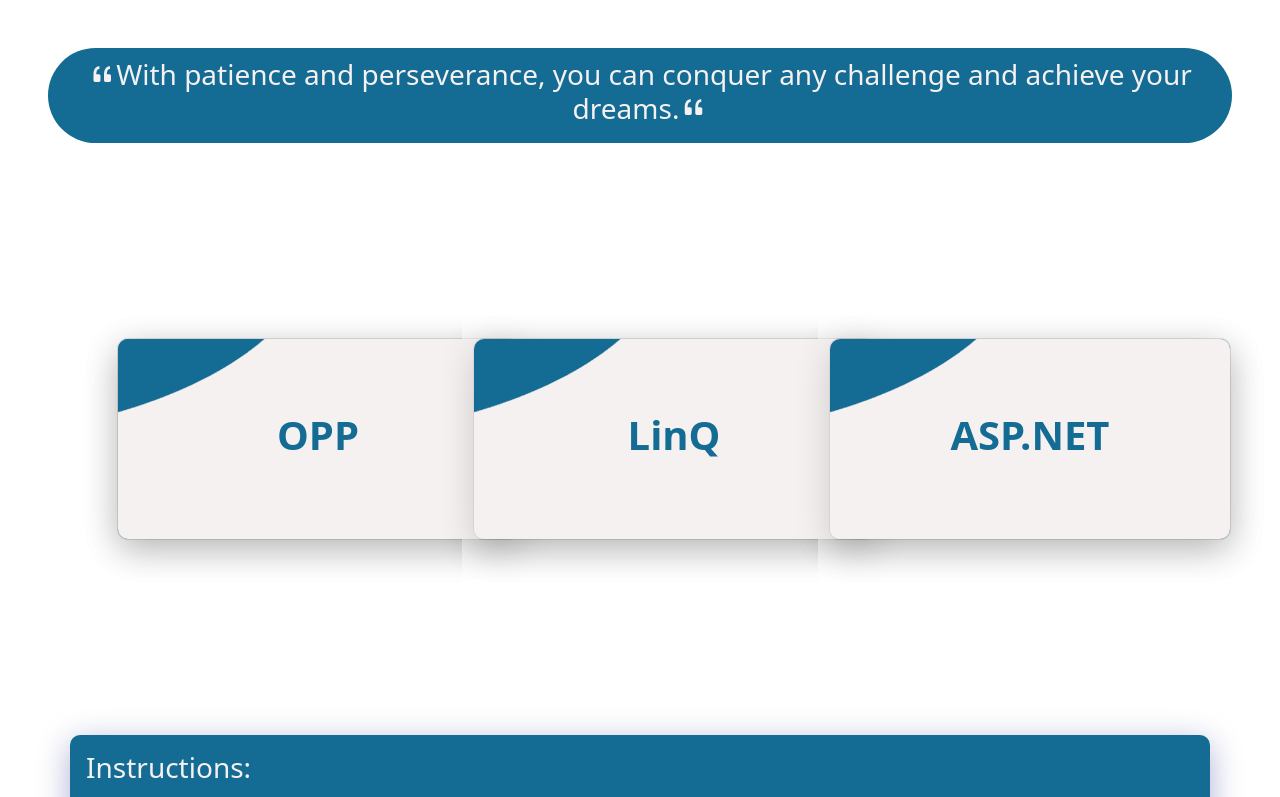
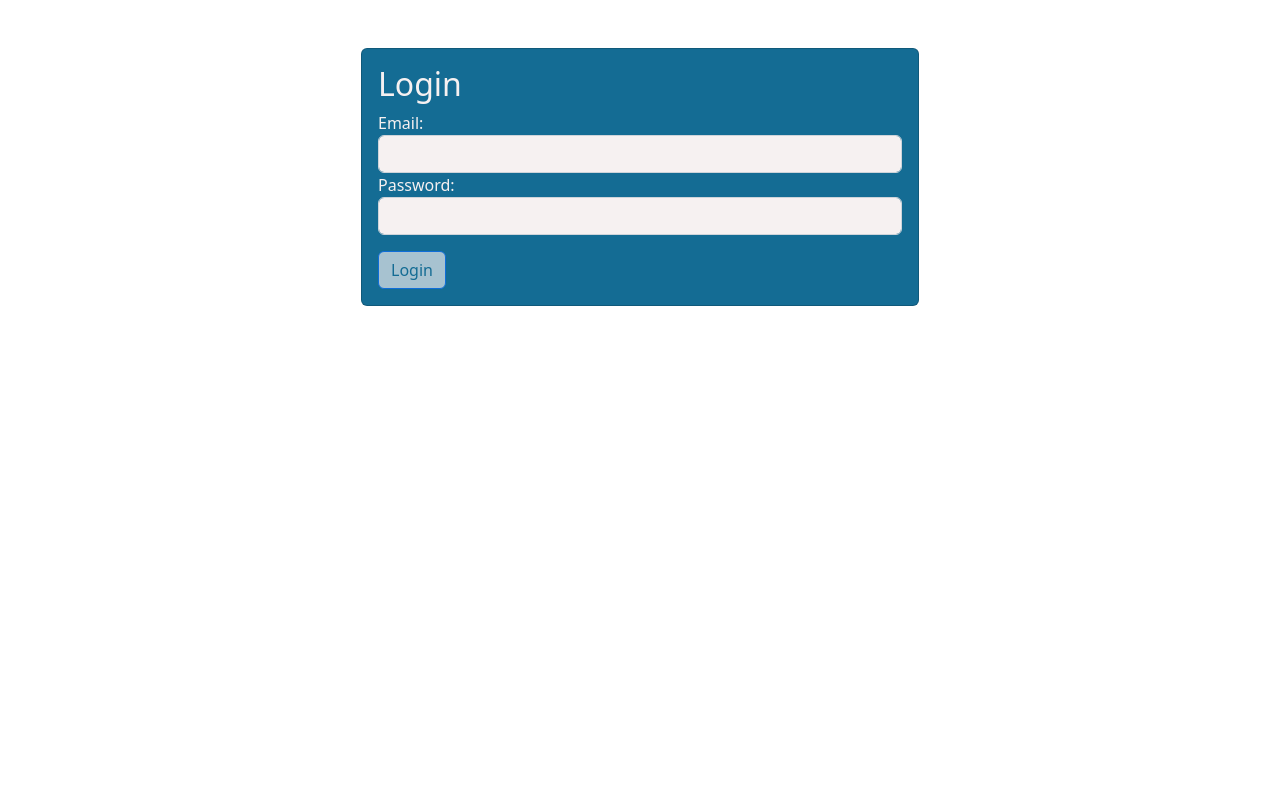
Before and after one commit to Ahmadbltagy/QuizApp, an Angular app in the folder Quiz-SPA/: page /register in a window 1280 px wide. Before the commit this address led to /. Shown: the top 797 px of the page. Built offline with nearby package versions, Linux system fonts and the light colour scheme.

Commit message:
Add Login and Register Component

```diff
--- a/Quiz-SPA/src/app/app-routing.module.ts
+++ b/Quiz-SPA/src/app/app-routing.module.ts
@@ -1,7 +1,12 @@
 import { NgModule } from '@angular/core';
 import { RouterModule, Routes } from '@angular/router';
+import { RegisterComponent } from './components/register/register.component';
 
-const routes: Routes = [];
+const routes: Routes =
+[
+  { path: 'register', component: RegisterComponent }
+
+];
 
 @NgModule({
   imports: [RouterModule.forRoot(routes)],
--- a/Quiz-SPA/src/app/app.component.html
+++ b/Quiz-SPA/src/app/app.component.html
@@ -1 +1 @@
-<app-subjectpage></app-subjectpage>
+<app-login></app-login>
--- a/Quiz-SPA/src/app/components/login/login.component.html
+++ b/Quiz-SPA/src/app/components/login/login.component.html
@@ -1 +1,33 @@
-<p>login works!</p>
+<!-- login.component.html -->
+
+<div class="container mt-5 d-flex justify-content-center">
+  <div class="card col-md-6" style="background-color: #146C94;">
+    <div class="card-body">
+      <h2 class="card-title" style="color: #F6F1F1;">Login</h2>
+
+      <form (ngSubmit)="loginUser()" #loginForm="ngForm">
+        <div class="form-group">
+          <label for="email" style="color: #F6F1F1;">Email:</label>
+          <input type="email" id="email" name="email" [(ngModel)]="user.email" required email class="form-control"
+            [ngClass]="{ 'is-invalid': loginForm.controls['email']?.invalid && loginForm.controls['email']?.touched }"
+            style="background-color: #F6F1F1;">
+          <div *ngIf="loginForm.controls['email']?.invalid && loginForm.controls['email']?.touched"
+            class="invalid-feedback">Please enter a valid email address.</div>
+        </div>
+
+        <div class="form-group">
+          <label for="password" style="color: #F6F1F1;">Password:</label>
+          <input type="password" id="password" name="password" [(ngModel)]="user.password" required minlength="6"
+            class="form-control"
+            [ngClass]="{ 'is-invalid': loginForm.controls['password']?.invalid && loginForm.controls['password']?.touched }"
+            style="background-color: #F6F1F1;">
+          <div *ngIf="loginForm.controls['password']?.invalid && loginForm.controls['password']?.touched"
+            class="invalid-feedback">Password is required and must be at least 6 characters.</div>
+        </div>
+
+        <button type="submit" [disabled]="!loginForm.form.valid" class="btn btn-primary mt-3"
+          style="background-color: #F6F1F1; color: #146C94;">Login</button>
+      </form>
+    </div>
+  </div>
+</div>
--- a/Quiz-SPA/src/app/components/login/login.component.ts
+++ b/Quiz-SPA/src/app/components/login/login.component.ts
@@ -1,4 +1,5 @@
 import { Component } from '@angular/core';
+import { FormsModule } from '@angular/forms';
 
 @Component({
   selector: 'app-login',
@@ -6,5 +7,15 @@
   styleUrls: ['./login.component.css']
 })
 export class LoginComponent {
+  user = {
+    email: '',
+    password: ''
+  };
 
+  loginUser() {
+    // Add your login logic here
+    console.log('Login button clicked');
+    console.log('Email:', this.user.email);
+    console.log('Password:', this.user.password);
+  }
 }
--- /dev/null
+++ b/Quiz-SPA/src/app/components/register/register.component.html
@@ -0,0 +1,62 @@
+<!-- registration.component.html -->
+<div class="container mt-5 d-flex justify-content-center">
+  <div class="card col-md-6" style="background-color: #146C94;">
+    <div class="card-body">
+      <h2 class="card-title text-white text-center">Registration</h2>
+
+      <form (ngSubmit)="registerUser()" #registrationForm="ngForm">
+        <div class="form-group">
+          <label for="name" class="text-white">Name:</label>
+          <input type="text" id="name" name="name" [(ngModel)]="user.name" required minlength="3" maxlength="30"
+            class="form-control"
+            [ngClass]="{ 'is-invalid': registrationForm.controls['name']?.invalid && registrationForm.controls['name']?.touched }"
+            style="background-color: #F6F1F1;">
+          <div *ngIf="registrationForm.controls['name']?.invalid && registrationForm.controls['name']?.touched"
+            class="invalid-feedback text-danger">Name is required and must be between 3 and 30 characters.</div>
+        </div>
+
+        <div class="form-group">
+          <label for="name" class="text-white">Email:</label>
+          <input type="email" id="email" name="email" [(ngModel)]="user.email" required email class="form-control"
+            [ngClass]="{ 'is-invalid': registrationForm.controls['email']?.invalid && registrationForm.controls['email']?.touched }"
+            style="background-color: #F6F1F1;">
+          <div *ngIf="registrationForm.controls['email']?.invalid && registrationForm.controls['email']?.touched"
+            class="invalid-feedback">Please enter a valid email address.</div>
+        </div>
+
+        <div class="form-group">
+          <label for="name" class="text-white">Password:</label>
+          <input type="password" id="password" name="password" [(ngModel)]="user.password" required minlength="6"
+            class="form-control"
+            [ngClass]="{ 'is-invalid': registrationForm.controls['password']?.invalid && registrationForm.controls['password']?.touched }"
+            style="background-color: #F6F1F1;">
+          <div *ngIf="registrationForm.controls['password']?.invalid && registrationForm.controls['password']?.touched"
+            class="invalid-feedback">Password is required and must be at least 6 characters.</div>
+        </div>
+
+        <div class="form-group">
+          <label for="name" class="text-white">Confirm Password:</label>
+          <input type="password" id="confirmPassword" name="confirmPassword" [(ngModel)]="user.confirmPassword" required
+            minlength="6" class="form-control"
+            [ngClass]="{ 'is-invalid': registrationForm.controls['confirmPassword']?.invalid && registrationForm.controls['confirmPassword']?.touched }"
+            style="background-color: #F6F1F1;">
+          <div
+            *ngIf="registrationForm.controls['confirmPassword']?.invalid && registrationForm.controls['confirmPassword']?.touched"
+            class="invalid-feedback">Please enter a matching password.</div>
+        </div>
+
+        <div class="form-group">
+          <label for="name" class="text-white">Age:</label>
+          <input type="number" id="age" name="age" [(ngModel)]="user.age" required min="18" max="99"
+            class="form-control"
+            [ngClass]="{'is-invalid': registrationForm.controls['age']?.invalid && registrationForm.controls['age']?.touched }"
+            style="background-color: #F6F1F1;">
+          <div *ngIf="registrationForm.controls['age']?.invalid && registrationForm.controls['age']?.touched"
+            class="invalid-feedback">Age must be between 18 and 99.</div>
+        </div>
+
+        <button type="submit" [disabled]="!registrationForm.form.valid" class="btn btn-primary mt-3">Register</button>
+      </form>
+    </div>
+  </div>
+</div>
--- /dev/null
+++ b/Quiz-SPA/src/app/components/register/register.component.ts
@@ -0,0 +1,21 @@
+import { Component } from '@angular/core';
+import { FormsModule } from '@angular/forms';
+@Component({
+  selector: 'app-register',
+  templateUrl: './register.component.html',
+  styleUrls: ['./register.component.css']
+})
+export class RegisterComponent {
+  public user = {
+    name: '',
+    email: '',
+    password: '',
+    confirmPassword: '',
+    age: 0
+  };
+
+  registerUser() {
+    // Perform registration logic here
+    console.log(this.user);
+  }
+}
```
Also changed, not shown: Quiz-SPA/src/app/app.module.ts (+6 -2 lines), Quiz-SPA/src/app/components/register/register.component.css (added).
